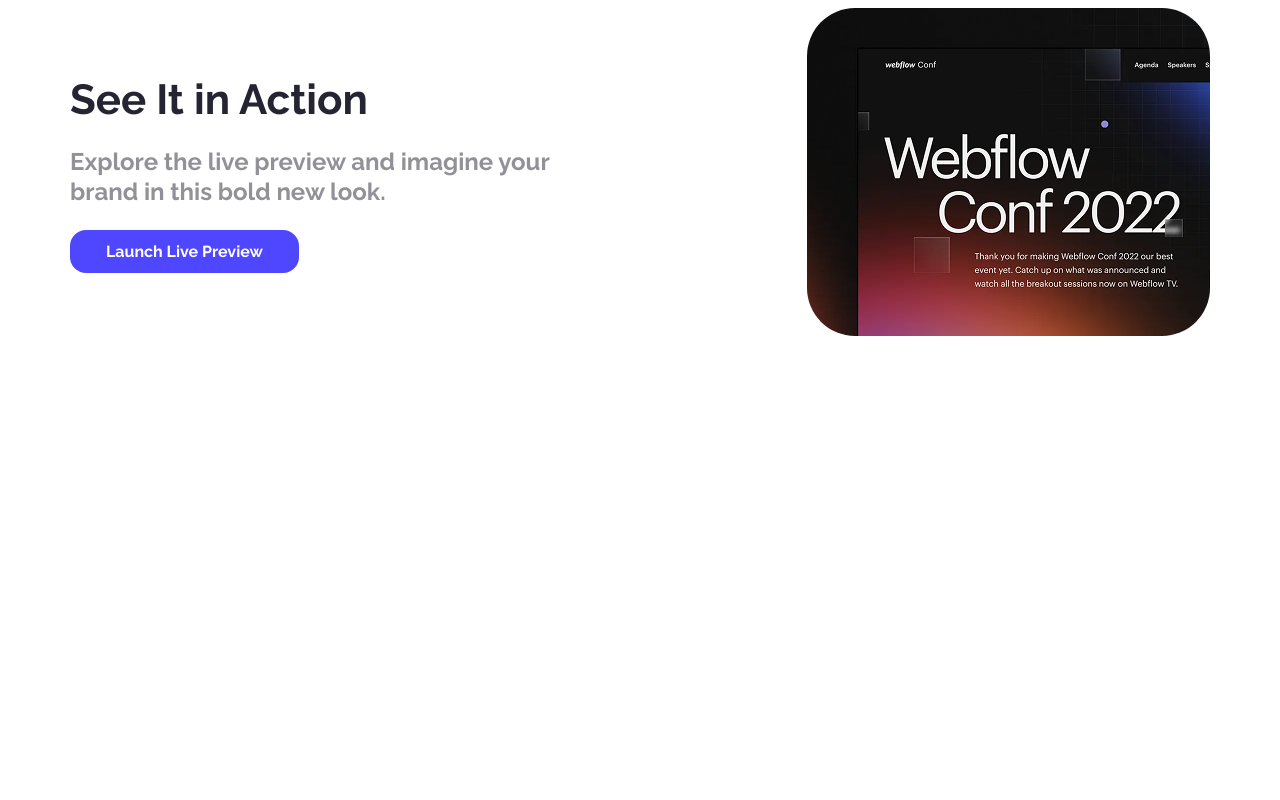
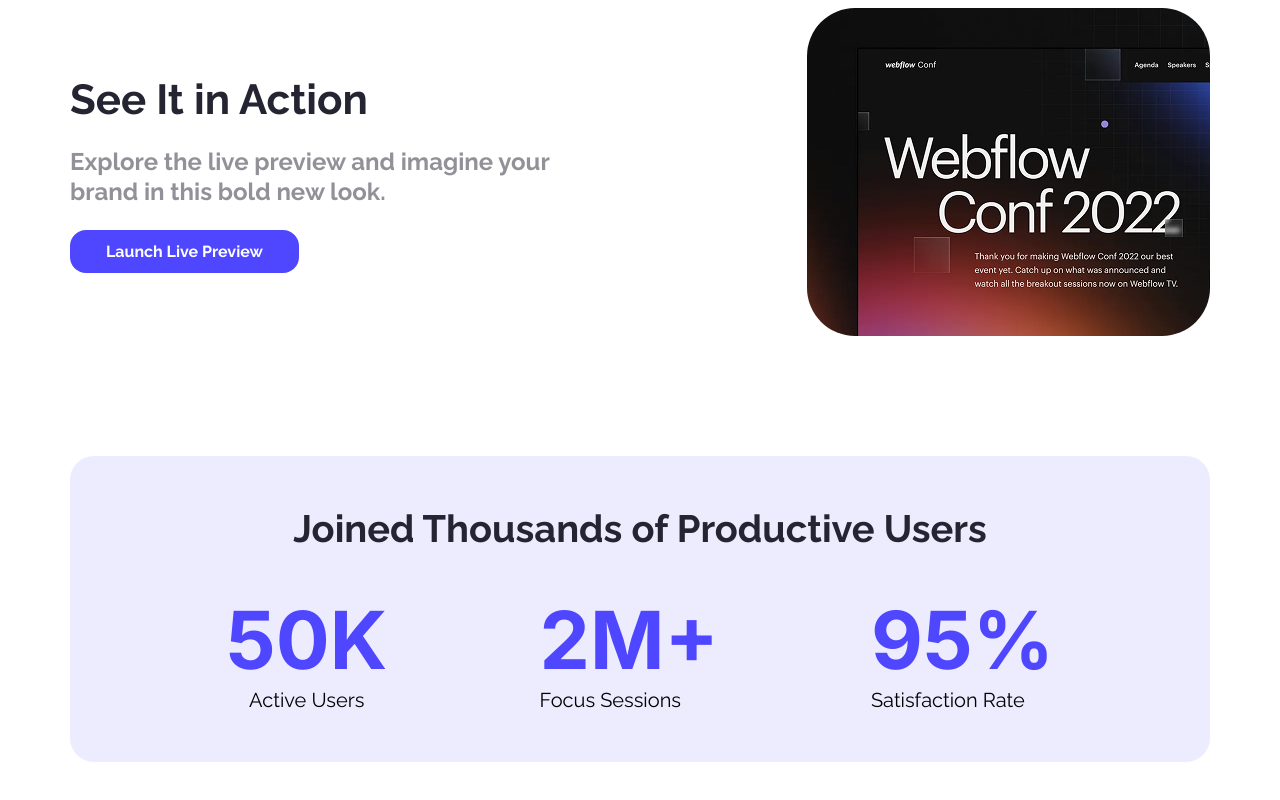
Before and after one commit to jasujon570/B12A01-landing-launchpad, a plain HTML site: page B12A01-landing-launchpad/index.html in a window 1280 px wide. Shown: the part 806-1606 px from the top of the page. Before the commit the page ends 1262 px from the top, so only its background shows below. Drawn offline with Linux system fonts and the light colour scheme.

Commit message:
Add productive user section layout and styling

```diff
--- a/B12A01-landing-launchpad/index.html
+++ b/B12A01-landing-launchpad/index.html
@@ -6,6 +6,11 @@
     <meta name="viewport" content="width=device-width, initial-scale=1.0">
     <title>B12A01-landing-launchpad</title>
 
+    <link rel="preconnect" href="https://fonts.googleapis.com">
+    <link rel="preconnect" href="https://fonts.gstatic.com" crossorigin>
+    <link
+        href="https://fonts.googleapis.com/css2?family=Fira+Code:wght@300..700&family=Inter:ital,opsz,wght@0,14..32,100..900;1,14..32,100..900&family=Merriweather:ital,opsz,wght@0,18..144,300..900;1,18..144,300..900&family=Open+Sans:ital,wght@0,300..800;1,300..800&family=Plus+Jakarta+Sans:ital,wght@0,200..800;1,200..800&family=Poppins:ital,wght@0,100;0,200;0,300;0,400;0,500;0,600;0,700;0,800;0,900;1,100;1,200;1,300;1,400;1,500;1,600;1,700;1,800;1,900&family=Raleway:ital,wght@0,100..900;1,100..900&display=swap"
+        rel="stylesheet">
     <link rel="preconnect" href="https://fonts.googleapis.com">
     <link rel="preconnect" href="https://fonts.gstatic.com" crossorigin>
     <link
@@ -30,7 +35,7 @@
 
     <main>
 
-        <div class="action-section">
+        <section class="action-section">
             <div class="action-content">
                 <h2 class="action-title">See It in Action</h2>
                 <h3 class="action-sub-title">Explore the live preview and imagine your brand in this bold new look.</h3>
@@ -39,8 +44,25 @@
             <div class="action-section-img">
                 <img src="Assets/wc-mini.png" alt="">
             </div>
-        </div>
+        </section>
 
+        <section class="productive-user-section">
+            <h2 class="productive-user-title text-center">Joined Thousands of Productive Users</h2>
+            <div class="stats-container">
+                <div class="stats-cards text-center">
+                    <h3 class="stats-matrics">50K</h3>
+                    <p class="stats-name">Active Users</p>
+                </div>
+                <div class="stats-cards">
+                    <h3 class="stats-matrics">2M+</h3>
+                    <p class="stats-name">Focus Sessions</p>
+                </div>
+                <div class="stats-cards">
+                    <h3 class="stats-matrics">95%</h3>
+                    <p class="stats-name">Satisfaction Rate</p>
+                </div>
+            </div>
+        </section>
 
 
 
--- a/B12A01-landing-launchpad/styles/styles.css
+++ b/B12A01-landing-launchpad/styles/styles.css
@@ -100,3 +100,38 @@ header {
 .action-section-img img{
     border-radius: 48px;
 }
+
+/* Productive user section style */
+
+
+.productive-user-section {
+    margin: 116px 0 137px 0;
+    background: rgba(78, 71, 255, 0.1);
+    min-height: 306px;
+    padding: 50px 80px;
+    border-radius: 24px;
+}
+
+.productive-user-title {
+    font-size: 38px;
+    font-weight: bold;
+    color: #252432;
+}
+
+.stats-container {
+    margin-top: 40px;
+    display: flex;
+    justify-content: space-around;
+    align-items: center;
+}
+
+.stats-matrics {
+    font-family: "Inter", sans-serif;
+    color: #4E47FF;
+    font-size: 80px;
+    font-weight: bold;
+}
+
+.stats-name {
+    font-size: 20px;
+}
```
